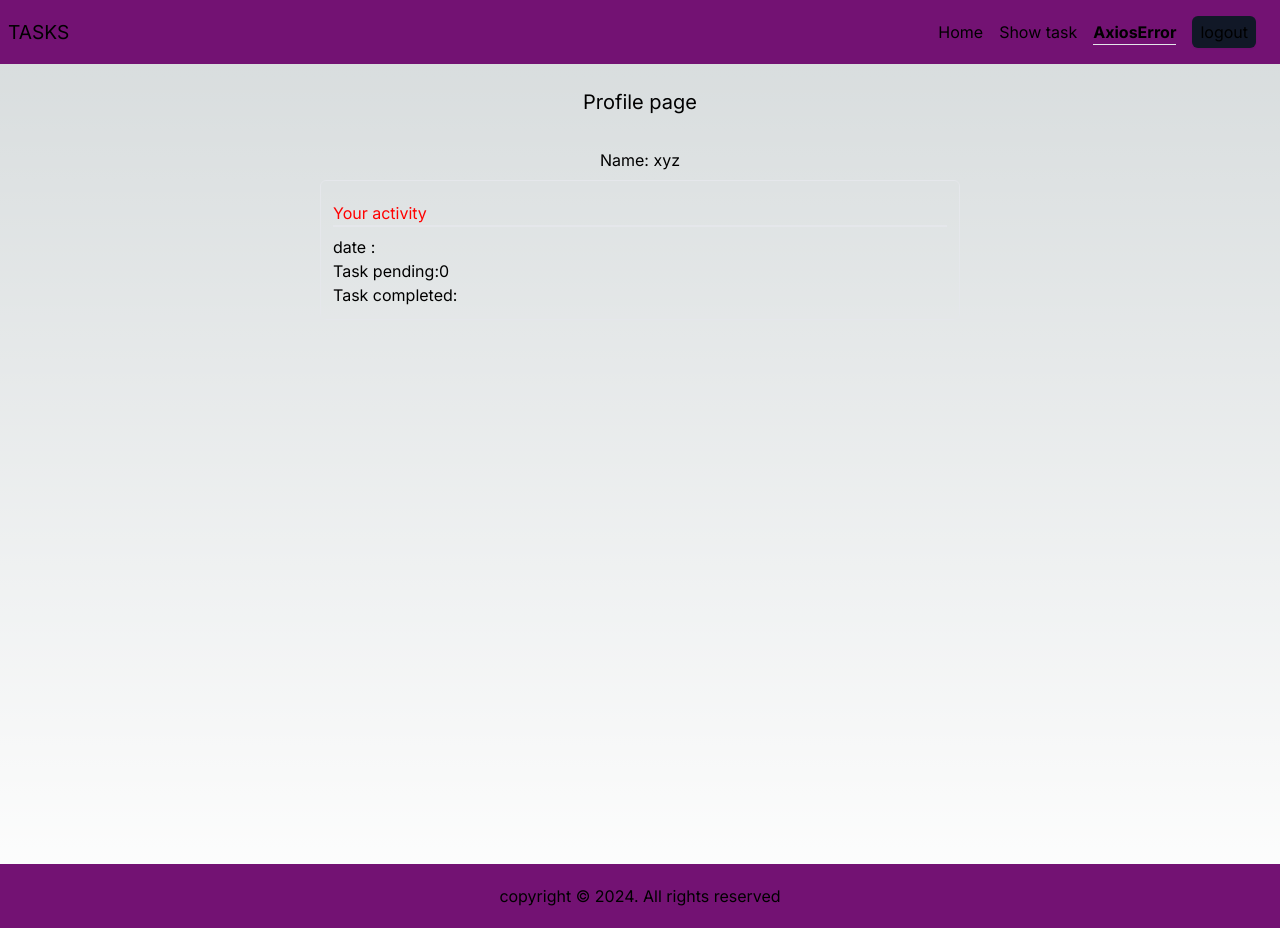
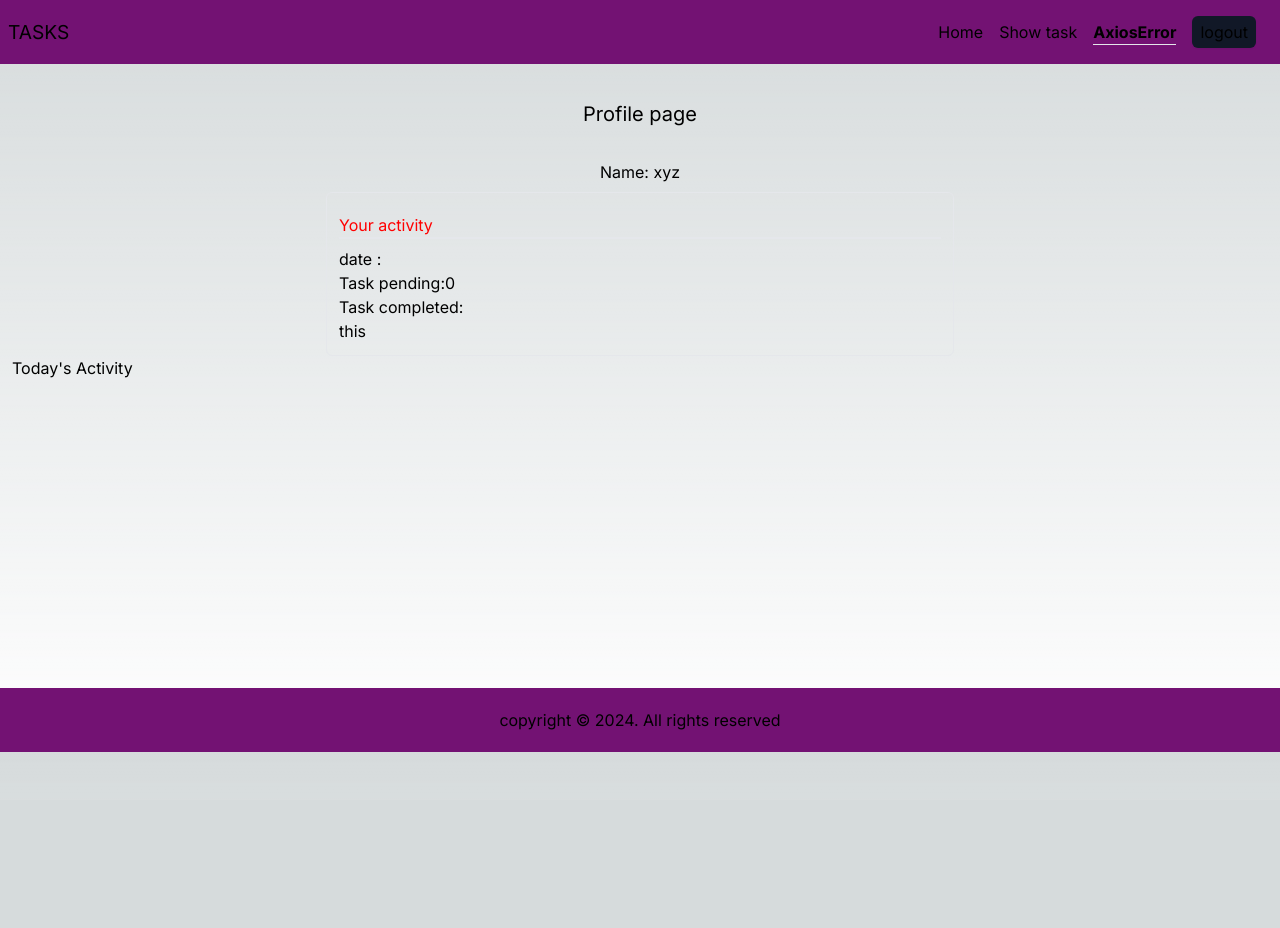
Before and after one commit to Piyush07p/task-manager, a Next.js app: page /profile in a window 1280 px wide. After the commit the page ends 800 px from the top, so only its background shows below. Built offline with nearby package versions, Linux system fonts and the light colour scheme; no server answers.

Commit message:
added pie charts and setInterval

```diff
--- a/package.json
+++ b/package.json
@@ -21,7 +21,8 @@
     "react-dom": "^18",
     "react-icons": "^5.0.1",
     "react-spinners": "^0.13.8",
-    "react-toastify": "^10.0.4"
+    "react-toastify": "^10.0.4",
+    "recharts": "^2.12.3"
   },
   "devDependencies": {
     "autoprefixer": "^10.0.1",
--- a/src/app/profile/page.js
+++ b/src/app/profile/page.js
@@ -1,16 +1,38 @@
 "use client"
 import UserContext from '@/context/userContext'
-import React, { useContext } from 'react'
-
+import React, { useContext,useState,useEffect} from 'react'
+import {ResponsiveContainer,PieChart,Pie,Tooltip,XAxis} from 'recharts'
 const page = () => {
 
-const {activeData,setActiveData}=useContext(UserContext);
-console.log(activeData)
+const {activeData,setActiveData,completedTaskData,setCompletedTaskData}=useContext(UserContext);
 
+const [profileData, setProfileData] = useState(()=>{
+  const changedCount=localStorage.getItem("profileData");
+  return changedCount?changedCount:[]
+})
+console.log("activeData",activeData)
+useEffect(()=>{
+
+  localStorage.setItem("profileData",JSON.stringify(activeData))
+},[profileData])
+
+
+
+const data02=[
+  {
+    "name": "Completed",
+    "value": 0
+  },
+  {
+    "name": "Pending",
+    "value": activeData.length
+  }
+
+]
 
   return (
         <>
-            <section className='h-[100vh] flex flex-col items-center '>
+            <section className='p-3 flex flex-col items-center '>
                <h1 className='text-xl my-6'>Profile page</h1>
                <div className=' flex flex-col items-center w-[100%]'>
                     <h1 className='my-2'>Name: xyz</h1>
@@ -18,11 +40,23 @@ console.log(activeData)
                         <h2 className='border-b-2 p-0 my-2 text-[red]'>Your activity</h2>
                         <div>
                           <p>date : {activeData.dateAdded}</p>
-                            <h1>Task pending:{activeData.length}</h1>
+                            <h1>Task pending:{profileData.length}</h1>
                             <h1>Task completed:</h1>
+                            <h1>this{completedTaskData}</h1>
                         </div>
                     </div>
                </div>
+              <div className='w-[100%] h-[20rem]'>
+                <ResponsiveContainer >
+                    <h1>Today's Activity</h1>
+                    <PieChart className="" width={100} height={10}>
+                      {/* <Pie data={data01} dataKey="value" nameKey="name" cx="50%" cy="50%" outerRadius={50} fill="red" /> */}
+                      <Pie data={data02} dataKey="value" nameKey="name" cx="50%" cy="50%" innerRadius={50} outerRadius={90} fill="#e671e6" label />
+                      <Tooltip/>
+
+                    </PieChart>
+                </ResponsiveContainer>
+              </div>
             </section>
         </>
   )
--- a/src/app/task/page.js
+++ b/src/app/task/page.js
@@ -1,6 +1,6 @@
 "use client";
 
-import React, { useState } from 'react'
+import React, { useState,useEffect } from 'react'
 import Image from "next/image";
 import svg from '../assets/taskpageImg.svg'
 import { addTask } from '@/services/taskService';
@@ -45,6 +45,9 @@ const page = () => {
         }
 
    }
+
+
+
   return (
     <>
         <section className='p-2 flex flex-col items-center  '>
--- a/src/app/tasklist/page.js
+++ b/src/app/tasklist/page.js
@@ -15,7 +15,7 @@ import { ClipLoader } from 'react-spinners';
 
 const page = () => {
   const context=useContext(UserContext);
-  const {activeData,setActiveData,taskId,setTaskid,hidePopup,setHidePopup,markasRead,setMarkAsRead}=useContext(UserContext)
+  const {activeData,setActiveData,taskId,setTaskid,hidePopup,setHidePopup,markasRead,setMarkAsRead,completedTaskData,setCompletedTaskData}=useContext(UserContext)
   const [taskList,setTaskList]=useState([])
 
   // function that loads tasks
@@ -45,7 +45,12 @@ const page = () => {
 
   async function deleteAllTaskFunc(){
     setDeleteFlag(true)
-    alert("Are you sure ? All task wil be deleted")
+    let conf=confirm("Are you sure ? All task wil be deleted")
+    if(!conf){
+      setDeleteFlag(false)
+      return;
+    }
+
     try {
      const resp=await deleteAllTask(taskList[0].userId)
      setTaskList([])
@@ -91,6 +96,37 @@ const page = () => {
     })
 
   }
+  //----------------------------------------------
+  //----------------(setInterval)-----------------
+  //----------------------------------------------
+
+  function setTimeUntil() {
+    const currTime = new Date();
+    const tenPM = new Date(currTime);
+    tenPM.setHours(23, 6, 0, 0); // Set hours to 22:00:00 (10 PM)
+
+    let timeDiff = tenPM.getTime() - currTime.getTime();
+    if (timeDiff < 0) {
+        // If it's already past 10 PM for today, set it for tomorrow
+        tenPM.setDate(tenPM.getDate() + 1);
+        timeDiff = tenPM.getTime() - currTime.getTime();
+    }
+
+    return timeDiff;
+}
+
+// useEffect hook to start the interval when the component mounts
+useEffect(() => {
+  function scheduleFunc(){
+    setCompletedTaskData("completed")
+  }
+
+  const interval = setInterval(scheduleFunc, setTimeUntil()); // Execute tick function every 1000 milliseconds (1 second)
+
+  // Return a cleanup function to clear the interval when the component unmounts
+  return () => clearInterval(interval);
+}, []);
+
 
 // ------------------((end))----------------------
 
--- a/src/context/contextProvider.js
+++ b/src/context/contextProvider.js
@@ -1,5 +1,5 @@
 "use client"
-import React, { useEffect, useState } from 'react'
+import React, { useEffect, useState, useSyncExternalStore } from 'react'
 import UserContext from './userContext'
 import { currentUser } from '@/services/userService';
 import { toast } from 'react-toastify';
@@ -9,7 +9,8 @@ const ContextProvider = ({children}) => {
     const [activeData,setActiveData]=useState("")
     const [taskId,setTaskid]=useState({})
     const [hidePopup,setHidePopup]=useState(false);
-    const [markasRead,setMarkAsRead]=useState(false)
+    const [markasRead,setMarkAsRead]=useState(false);
+    const [completedTaskData,setCompletedTaskData]=useState("")
    useEffect(()=>{
     async function loadUser(){
 
@@ -25,7 +26,8 @@ const ContextProvider = ({children}) => {
     }
     loadUser()
    },[])
-  return <UserContext.Provider value={{currUser,setCurrUser,activeData,setActiveData,taskId,setTaskid,hidePopup,setHidePopup,markasRead,setMarkAsRead}}>
+  return <UserContext.Provider value={{currUser,setCurrUser,activeData,setActiveData,taskId,setTaskid,hidePopup,setHidePopup,
+  markasRead,setMarkAsRead,completedTaskData,setCompletedTaskData}}>
        {children}
   </UserContext.Provider>
 }
```
Also changed, not shown: 1 other file (tests, documents, lock files or other folders).
